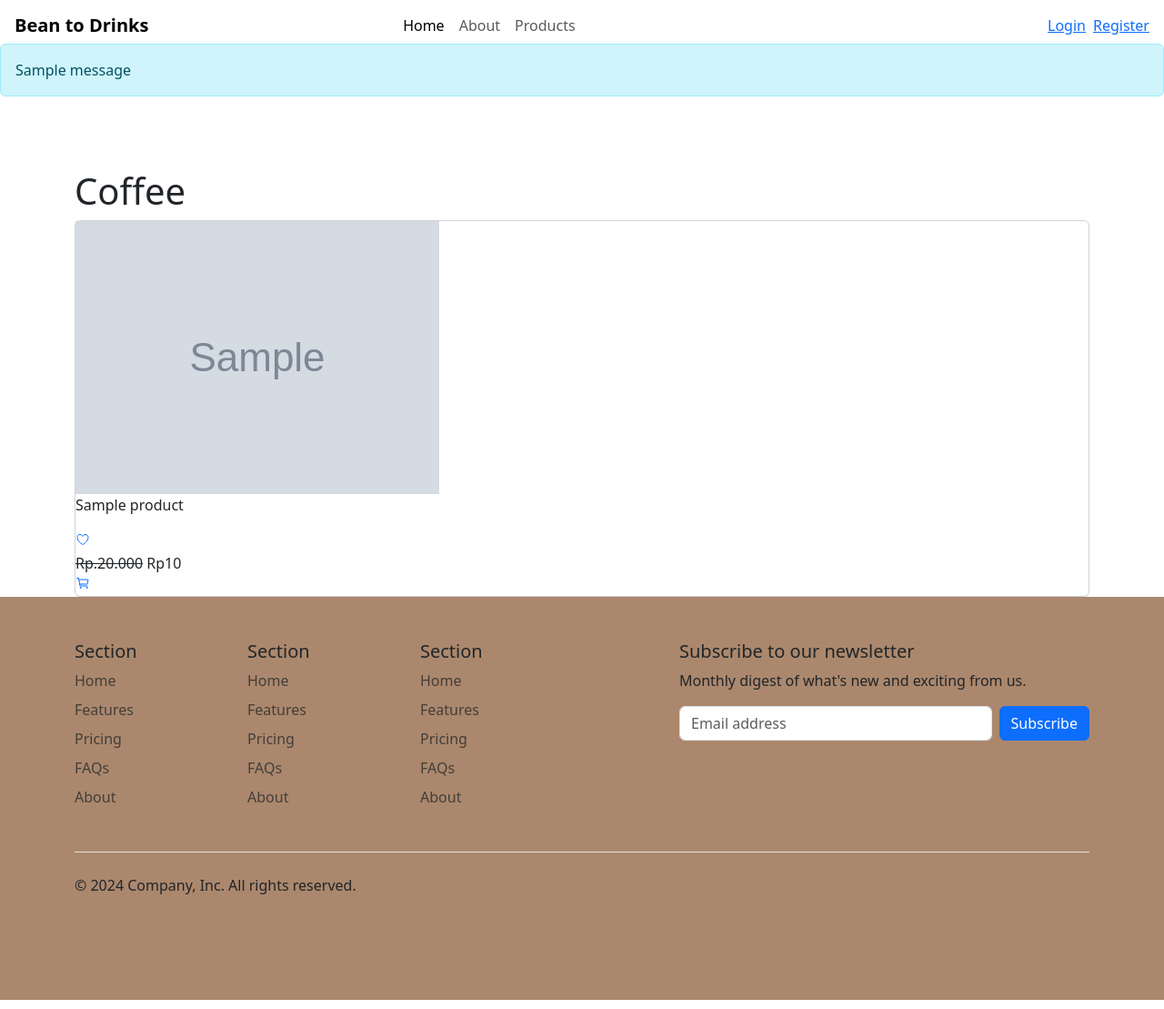
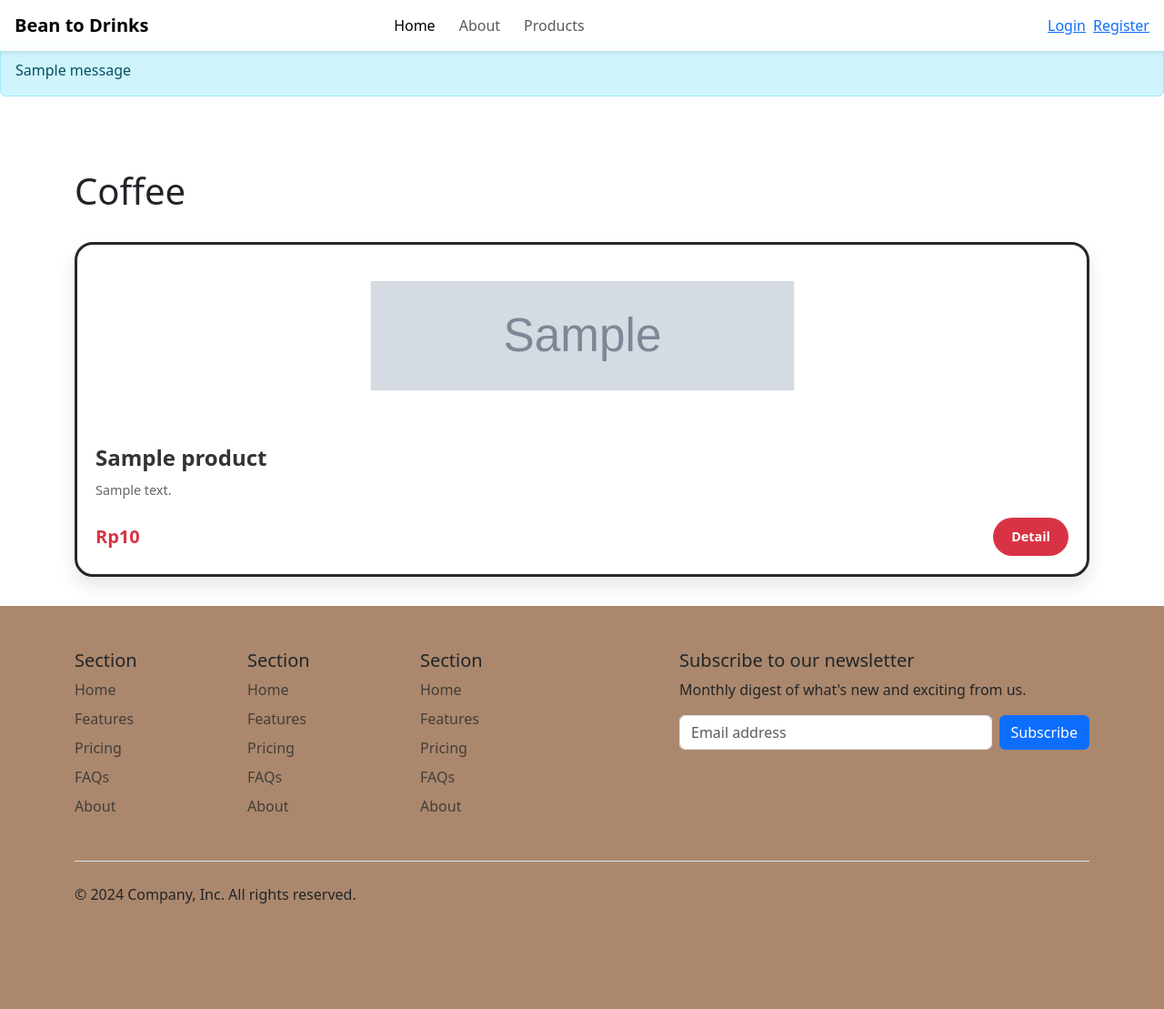
Before and after one commit to Ranzkyy/Coffee-order, a Flask app: page /products in a window 1280 px wide. Shown: the whole page at 91% size. Run offline with Flask 3, Linux system fonts and the light colour scheme; grey boxes marked "Sample" are stand-in pictures; one stand-in notice (Sample message) is shown; a database or web service that is not in the repository returns one stand-in record (values such as "Sample title"); some libraries are stand-ins or nearby versions.

Commit message:
frontend products

```diff
--- a/app.py
+++ b/app.py
@@ -61,6 +61,10 @@ def utility_processor():
 def home():
     products = list(db.products.find())
     return render_template('index.html', products=products)
+
+@app.route('/about')
+def about():
+    return render_template('about.html')
 
 @app.route('/login', methods=['GET', 'POST'])
 def login():
@@ -649,17 +653,16 @@ def checkout_selected():
         flash("Please log in to proceed to checkout.", "error")
         return redirect(url_for('login'))
 
-    selected_items = request.form.getlist('selected_item[]')  # Get selected product IDs
+    selected_items = request.form.getlist('selected_item[]')
 
     if not selected_items:
         flash("No items selected for checkout.", "warning")
         return redirect(url_for('view_cart'))
 
-    # Process selected items for checkout
     products = []
     for item_id in selected_items:
         product = db.products.find_one({"_id": ObjectId(item_id)})
-        if product:  # Check if product exists before adding
+        if product:
             products.append(product)
 
     flash("Checkout successful for selected items.", "success")
@@ -804,10 +807,12 @@ def edit_profile():
 
     return render_template('user/edit-profile.html', user=user)
 
-
 @app.errorhandler(404)
 def page_not_found(e):
-    return render_template('404.html'), 404
+    error_message = "Halaman yang Anda cari tidak ditemukan."
+
+    return render_template('404.html', error_message=error_message), 404
+
 
 if __name__ == '__main__':
     app.run('0.0.0.0', port=5000, debug=True)
--- /dev/null
+++ b/static/style.css
@@ -0,0 +1,325 @@
+:root {
+    --primary-color: #D83344;
+    --text-color: #333333;
+    --background-color: #f5f5f7;
+    --card-background: #ffffff;
+}
+
+body {
+    font-family: 'Inter', sans-serif;
+    background-color: var(--background-color);
+    color: var(--text-color);
+}
+
+.cont {
+    max-width: 200px;
+    margin: 1rem auto;
+}
+
+.product-card {
+    background-color: var(--card-background);
+    border-radius: 20px;
+    overflow: hidden;
+    box-shadow: 0 10px 20px rgba(0, 0, 0, 0.1);
+    border: 3px #2b2625 solid;
+    transition: transform 0.3s ease, box-shadow 0.3s ease;
+}
+
+.product-card:hover {
+    transform: translateY(-5px);
+    box-shadow: 0 15px 30px rgba(0, 0, 0, 0.15);
+}
+
+.product-card__image {
+    height: 100px;
+    overflow: hidden;
+}
+
+.product-card__image img {
+    width: 10PX;
+    height: 10PX;
+    transition: transform 0.3s ease;
+}
+
+.product-card:hover .product-card__image img {
+    transform: scale(2);
+}
+
+.product-card__info {
+    padding: 20px;
+}
+
+.product-card__title {
+    font-size: 1.5rem;
+    font-weight: 700;
+    margin-bottom: 10px;
+    color: var(--text-color);
+}
+
+.product-card__description {
+    font-size: 0.9rem;
+    color: #666;
+    margin-bottom: 20px;
+}
+
+.product-card__price-row {
+    display: flex;
+    justify-content: space-between;
+    align-items: center;
+}
+
+.product-card__price {
+    font-size: 1.25rem;
+    font-weight: 600;
+    color: var(--primary-color);
+}
+
+.product-card__btn {
+    background-color: var(--primary-color);
+    color: white;
+    border: none;
+    padding: 10px 20px;
+    border-radius: 50px;
+    font-size: 0.9rem;
+    font-weight: 600;
+    cursor: pointer;
+    transition: background-color 0.3s ease;
+}
+
+.product-card__btn:hover {
+    background-color: #C71729;
+}
+
+@media (max-width: 480px) {
+    .cont {
+        max-width: 100%;
+        padding: 0 20px;
+    }
+
+    .product-card__image {
+        height: 200px;
+    }
+
+    .product-card__title {
+        font-size: 1.3rem;
+    }
+
+    .product-card__description {
+        font-size: 0.8rem;
+    }
+
+    .product-card__price {
+        font-size: 1.1rem;
+    }
+
+    .product-card__btn {
+        padding: 8px 16px;
+        font-size: 0.8rem;
+    }
+}
+
+.cont {
+    max-width: 1200px;
+    margin: 2rem auto;
+}
+
+.product-row {
+    display: grid;
+    grid-template-columns: repeat(auto-fit, minmax(280px, 1fr));
+    gap: 20px;
+}
+
+.product-card {
+    background-color: var(--card-background);
+    border-radius: 20px;
+    overflow: hidden;
+    box-shadow: 0 10px 20px rgba(0, 0, 0, 0.1);
+    transition: transform 0.3s ease, box-shadow 0.3s ease;
+    display: flex;
+    flex-direction: column;
+}
+
+.product-card:hover {
+    transform: translateY(-5px);
+    box-shadow: 0 15px 30px rgba(0, 0, 0, 0.15);
+}
+.product-card__image {
+    height: 200px; /* Tinggi tetap untuk menjaga proporsi */
+    overflow: hidden;
+    display: flex;
+    justify-content: center;
+    align-items: center;
+}
+
+.product-card__image img {
+    width: 70%; /* Sesuaikan lebar dengan container */
+    height: 100%; /* Sesuaikan tinggi */
+    object-fit: fill; /* Potong gambar agar sesuai dimensi */
+    transform: scale(0.6); /* Zoom out */
+    transition: transform 0.3s ease; /* Efek halus saat hover */
+}
+
+.product-card:hover .product-card__image img {
+    transform: scale(1); /* Normal saat hover */
+}
+
+/* Sticky Navbar */
+.navbar {
+    background: rgba(255, 255, 255, 0.9);
+    backdrop-filter: blur(10px);
+    box-shadow: 0 2px 5px rgba(0, 0, 0, 0.1);
+    transition: background-color 0.3s ease;
+}
+
+.navbar-brand {
+    font-size: 1.5rem;
+    color: #D83344;
+}
+
+.nav-link {
+    color: #333;
+    font-weight: 500;
+    margin-right: 10px;
+}
+
+.nav-link:hover {
+    color: #D83344;
+}
+
+.btn-outline-primary {
+    border-color: #D83344;
+    color: #D83344;
+}
+
+.btn-outline-primary:hover {
+    background: #D83344;
+    color: #fff;
+}
+
+.btn-primary {
+    background: #D83344;
+    border: none;
+}
+
+/* Hero Section */
+.hero {
+    background: url('/static/img/bg.jpg ') no-repeat center center/cover;
+    height: 100vh;
+    display: flex;
+    justify-content: center;
+    align-items: center;
+    position: relative;
+    color: #fff;
+}
+
+.hero::after {
+    content: '';
+    position: absolute;
+    top: 0;
+    left: 0;
+    width: 100%;
+    height: 100%;
+    background: rgba(0, 0, 0, 0.4);
+    z-index: 1;
+}
+
+.hero-content {
+    z-index: 2;
+    max-width: 600px;
+}
+
+.hero h1 {
+    font-size: 3rem;
+    text-shadow: 0 2px 5px rgba(0, 0, 0, 0.3);
+}
+
+.hero p {
+    font-size: 1.2rem;
+    line-height: 1.6;
+}
+
+.hero .btn-light {
+    background: #fff;
+    color: #D83344;
+    border: none;
+    font-weight: 600;
+    padding: 10px 20px;
+    transition: all 0.3s ease;
+}
+
+.hero .btn-light:hover {
+    background: #D83344;
+    color: #fff;
+}
+
+
+.about-section {
+    background-color: #f8f9fa;
+    padding: 50px 0;
+  }
+
+  .section-title {
+    font-size: 2rem;
+    font-weight: 700;
+    margin-bottom: 20px;
+    color: #333;
+  }
+
+  .sub-title {
+    font-size: 1.5rem;
+    font-weight: 600;
+    color: #0062cc;
+  }
+
+  .about-section p {
+    font-size: 1rem;
+    line-height: 1.8;
+    color: #555;
+  }
+
+  .about-section img {
+    border-radius: 10px;
+  }
+
+  .social-links .btn {
+    border-radius: 50%;
+    width: 45px;
+    height: 45px;
+    display: inline-flex;
+    align-items: center;
+    justify-content: center;
+    font-size: 1.2rem;
+    transition: all 0.3s ease-in-out;
+  }
+
+  .social-links .btn:hover {
+    background-color: #0062cc;
+    color: #fff;
+    border-color: #0062cc;
+  }
+
+
+.gallery {
+    display: flex;
+    flex-direction: row;
+    flex-wrap: wrap;
+    justify-content: center;
+    align-items: center;
+    gap: 16px;
+    max-width: 1400px;
+    margin: 0 auto;
+    padding: 20px 10px;
+  }
+
+  .gallery img {
+    width: 100%;
+    max-width: 350px;
+    height: 300px;
+    object-fit: cover;
+    border-radius: 10px;
+  }
+
+  .gallery::after {
+    content: "";
+    width: 350px;
+  }
--- a/templates/layout.html
+++ b/templates/layout.html
@@ -36,7 +36,7 @@
               <a class="nav-link active" aria-current="page" href="#">Home</a>
             </li>
             <li class="nav-item">
-              <a class="nav-link" href="#">About</a>
+              <a class="nav-link" href="{{ url_for('about')}}">About</a>
             </li>
             {% if 'username' in session %}
             <li class="nav-item dropdown">
--- a/templates/products.html
+++ b/templates/products.html
@@ -5,41 +5,28 @@
 <div class="container">
   <h1 class="title-shop" style="margin-top: 80px">Coffee</h1>
 
-  <main class="main bd-grid">
-    {% for product in products %}
-    <article class="card">
-      <div class="card__img">
-        <img
-          src="{{ url_for('static', filename='img/upload/' + product.image_filename) }}"
-          alt="{{ product.name }}"
-        />
-      </div>
-      <div class="card__name">
-        <p>{{ product.name }}</p>
-      </div>
-      <div class="card__precis">
-        <a href="#" class="card__icon"
-          ><ion-icon name="heart-outline"></ion-icon
-        ></a>
-        <div>
-          <span
-            class="card__preci card__preci--before"
-            style="text-decoration: line-through"
-            >Rp.20.000</span
-          >
-          <span class="card__preci card__preci--now"
-            >{{ product.price|rupiah }}</span
-          >
+
+  <div class="bd-grid">
+    <div class="cont">
+        <div class="product-row">
+            {% for product in products %}
+            <div class="product-card">
+                <div class="product-card__image">
+                    <img src="{{ url_for('static', filename='img/upload/' + product.image_filename) }}" alt="{{ product.name }}">
+                </div>
+                <div class="product-card__info">
+                    <h2 class="product-card__title">{{ product.name }}</h2>
+                    <p class="product-card__description">{{ product.description }}</p>
+                    <div class="product-card__price-row">
+                        <span class="product-card__price">{{ product.price|rupiah }}</span>
+                        <a href="{{ url_for('detail_product', product_id=product._id) }}" class="product-card__btn text-decoration-none">Detail</a>
+                    </div>
+                </div>
+            </div>
+            {% endfor %}
         </div>
-        <a
-          href="{{ url_for('detail_product', product_id=product._id) }}"
-          class="card__icon"
-          ><ion-icon name="cart-outline"></ion-icon
-        ></a>
-      </div>
-    </article>
-    {% endfor %}
-  </main>
+    </div>
+</div>
 </div>
 
 {% endblock %}
```
Also changed, not shown: templates/404.html (+39 -26 lines), templates/about.html (+84 -0 lines), templates/index.html (+29 -45 lines), templates/register.html (+42 -27 lines), static/img/bg.jpg (added), static/img/logo.png (added), static/img/upload/10-removebg-preview.png (added).
